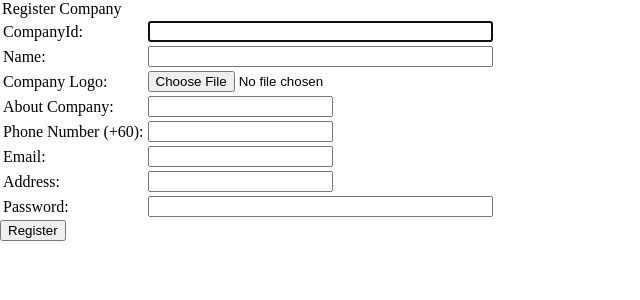
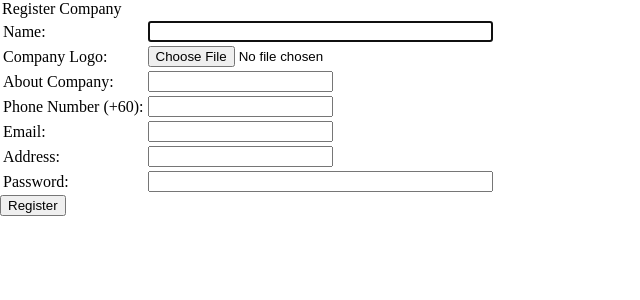
Before and after one commit to yanzixiang2/aws-test, a Flask app: page /register_company in a window 1280 px wide. Shown: the part 84-384 px from the top of the page, without its empty margins (0-640 px from the left). Run offline with Flask 3, Linux system fonts and the light colour scheme.

Commit message:
Update RegisterCompany.html

```diff
--- a/ForthTry/templates/RegisterCompany.html
+++ b/ForthTry/templates/RegisterCompany.html
@@ -39,15 +39,6 @@
 			</div>
 			<div>
 				<table>
-					<tr>
-						<td>
-							<label class="label">CompanyId:</label>
-						</td>
-						<td>
-							<input class="inputText" type="text" name="companyId" autofocus size="40">
-						</td>
-					</tr>
-
 					<tr>
 						<td>
 							<label class="label">Name:</label>
```
